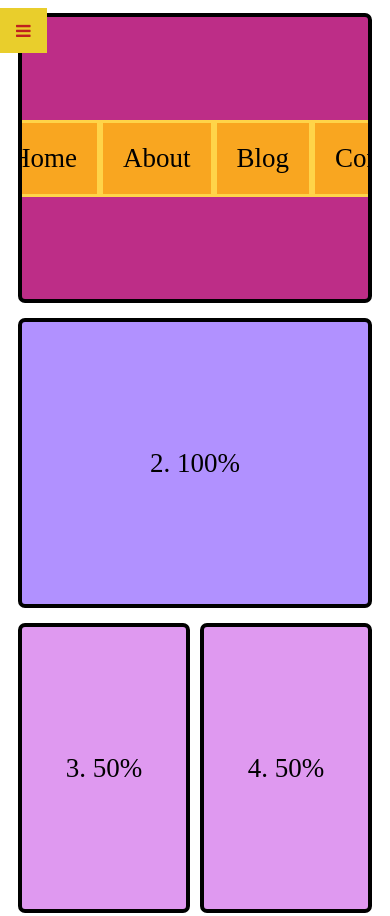
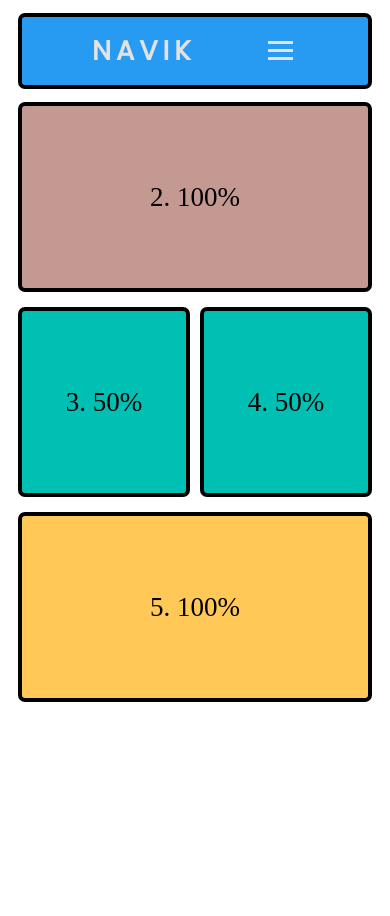
Before and after one commit to LordPredator413/flex, a plain HTML site: page flex 3.0/Flex.html in a window 390 px wide. Shown: the top 916 px of the page. After the commit the page ends 844 px from the top, so only its background shows below. Drawn offline with Linux system fonts and the light colour scheme.

Commit message:
Add files via upload

```diff
--- a/flex 3.0/Flex.css
+++ b/flex 3.0/Flex.css
@@ -1,103 +1,130 @@
 .row {
     display: flex;
-    height: 300px;
+    height: 200px;
     margin: 5px;
 
 }
+.row2{
+    display: flex;
+    justify-content: space-around;
+    margin: 5px;
+    height: 7vh;
+    padding-bottom: 3vh;
+}
+.logo{
+    color: rgb(226, 226, 226);
+    text-transform: uppercase;
+    letter-spacing: 5px;
+    margin-right: 8vh;
+}
 
-ul{
-    list-style-type: none;
+nav {
+    flex: 2;
     display: flex;
-    flex-direction: row;
-    border-color: red;
+    justify-content: space-around;
+    align-items: center;
+    min-height: 8vh;
+    background-color: #279AF1;
+    font-family: 'Poppins', sans-serif;
+    height: 50px;
 
 
 }
 
-
-
-li{
-    padding: 20px;
-    background-color: #F9A620;
-    border-style: solid;
-    border-color:#FFD449;
-    transition: 1s;
-
+.nav-link{
+    display: flex;
+    justify-content: space-around;
+    width: 50%;
 }
-
-li:hover {
-    background-color: magenta;
-    color: mediumblue;
-
+.nav-link li{
+    list-style: none;
 }
-.flex-12-menu {
-    flex:2;
-    background-color: #BD2D87;
-    border: black;
-    display: flex;
-    justify-content: center;
-    align-items: center;
-    overflow: hidden;
+.nav-link a{
+    color: rgb(226, 226, 226);
+    text-decoration: none;
+    letter-spacing: 3px;
+    font-size:25px;
+    font-weight: bold;
+    font-size: 15px;
 
 
 }
-
-.navbar a {
-    float: left;
-  display: block;
-  color: #BF211E;
-  background-color: #E9CE2C;
-  text-align: center;
-  padding: 14px 16px;
-  text-decoration: none;
-  font-size: 17px;
+.burger{
+    display: none;
+    cursor: pointer;
+}
+.burger div{
+    width: 25px;
+    height: 3px;
+    background-color:  rgb(226, 226, 226);
+    margin: 5px;
 }
 
+.burger:hover{
+    background-color: #60656F;
+    transition: 2s;
+}
+@media screen and (max-width:1024px) {
+    nav{
+        width: 40%;
+    }
+}
+@media screen and (max-width:640px) {
+    .nav-link{
+        width: 60%;
+    }
+}
+@media screen and (max-width:640px) {
+    body{
+        overflow-x: hidden;
+    }
+    .nav-link{
+        position: absolute;
+        right: 0;
+        height: 50vh;
+        top: 8vh;
+        background-color:  #279AF1;
+        display: flex;
+        flex-direction: column;
+        align-items: center;
+        width: 50%;
+        transform: translateX(100%);
+        transition: transform 0.5s ease-in;
+        border-left: solid;
+        border-top: solid;
+        border-bottom: solid;
+    }
+    .nav-link li{
+        opacity: 0;
 
-.navbar:hover{
-        background-color: magenta;
-        color: mediumblue;
+    }
+    .burger{
+        display: block;
 
+    }
 }
 
 
 
-.navbar .icon{
-    display: none;
+.nav-active{
+    transform: translateX(0%);
 }
 
-
-@media only screen and (max-width: 640px) {
-    .navbar a.icon {
-        position: absolute;
-        left: 0;
-        display: block;
+@keyframes navLinkFade{
+    from{
+        opacity: 0;
+        transform: translateX(0%);
+    }
+    to{
+        opacity: 1;
+        transform: translateX(0px);
     }
 
 }
 
-
-@media screen and (max-width: 640px) {
-
-    .navbar.responsive {position: relative;}
-    .navbar.responsive a.icon {
-        display: block;
-        right: 0;
-        top: 0;
-    }
-    .navbar.responsive a {
-        float: none;
-        display: none;
-    }
-    .flex-12-menu{
-        display: none;
-    }
 .flex-12 {
     flex:2;
-    background-color: #D664BE;
-    display: flex;
-    justify-content: center;
-    align-items: center;
+    background-color: #FFC857;
 
 
 
@@ -105,19 +132,19 @@ li:hover {
 }
 .flex-12-2 {
     flex:2;
-    background-color: #B191FF;
+    background-color: #C49991;
 
 
 }
 
 .flex-6 {
     flex: 1;
-    background-color: #DF99F0;
+    background-color: #00BFB3;
 
 
 }
 
-.flex-6, .flex-12, .flex-12-2, .flex-12-menu{
+.flex-6, .flex-12, .flex-12-2, nav{
     border-width: 4px;
     border-style: solid;
     border-color: black;
--- a/flex 3.0/Flex.html
+++ b/flex 3.0/Flex.html
@@ -3,33 +3,33 @@
         <link rel="stylesheet" href="Flex.css">
         <link rel="stylesheet" href="https://cdnjs.cloudflare.com/ajax/libs/font-awesome/4.7.0/css/font-awesome.min.css">
         <meta name="viewport" content="width=device-width, initial-scale=1.0">
+        <link href="https://fonts.googleapis.com/css2?family=Poppins&display=swap" rel="stylesheet">
+        <link rel="stylesheet" href="https://cdnjs.cloudflare.com/ajax/libs/font-awesome/4.7.0/css/font-awesome.min.css">
       </head>
-
-
-
-    <div class="navbar" id="navid">
-
-            <a href="javascript:void(0);" class="icon" onclick="myFunction()">
-                <i class="fa fa-bars"></i>
-            </a>
-
-    </div>
-
-
-
-
-<div class="row">
-    <div class="flex-12-menu" id="navid">
-        <ul>
-            <li href="#Home">Home</li>
-            <li href="#About">About</li>
-            <li href="#Blog">Blog</li>
-            <li href="#Contact">Contact</li>
+<body>
+<div class="row2">
+    <nav>
+        <div class="logo">
+            <h4>Navik</h4>
+            </div>
+        <ul class="nav-link">
+            <li>
+                <a href="#Home">Home</a>
+            <li>
+                <a href="#About">About</a>
+            <li>
+                <a href="#Blog">Blog</a>
+            <li>
+                <a href="#Contact">Contact</a>
+            </li>
         </ul>
-
-    </div>
+        <div class="burger">
+            <div class="linia1"></div>
+            <div class="linia2"></div>
+            <div class="linia3"></div>
+        </div>
+    </nav>
 </div>
-
 
 <div class="row">
     <div class="flex-12-2">2. 100%</div>
@@ -44,15 +44,6 @@
     <div class="flex-12 ">5. 100%</div>
 </div>
 
-<script>
-function myFunction() {
-    var x = document.getElementById("navid");
-    if (x.className === "navbar") {
-      x.className += " responsive";
-    } else {
-      x.className = "navbar";
-    }
-  }
-</script>
+    <script src="apk.js"></script>
 </body>
 </html>
--- /dev/null
+++ b/flex 3.0/apk.js
@@ -0,0 +1,18 @@
+const navSlide = () => {
+  const burger = document.querySelector('.burger');
+  const nav = document.querySelector('.nav-link');
+  const navLinks = document.querySelectorAll('.nav-link li');
+
+  burger.addEventListener('click', () => {
+    nav.classList.toggle('nav-active');
+
+  });
+
+
+  navLinks.forEach((link, index) => {
+    link.style.animation = `navLinkFade 0.5s ease forwards ${index / 5}s`;
+    console.log(index / 5);
+  })
+}
+
+navSlide();
```
